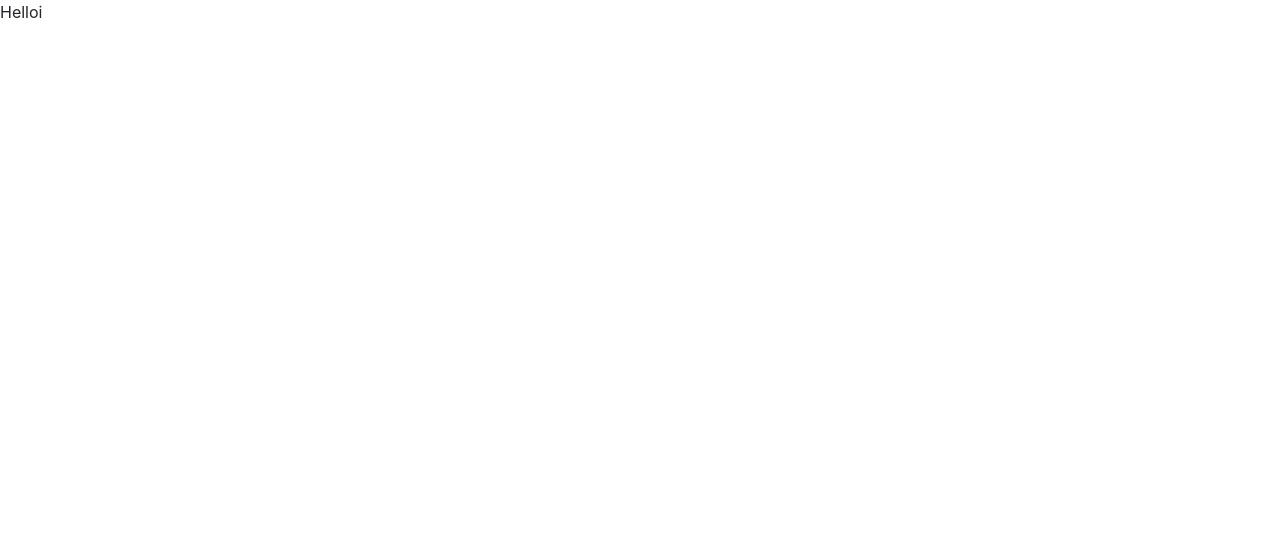
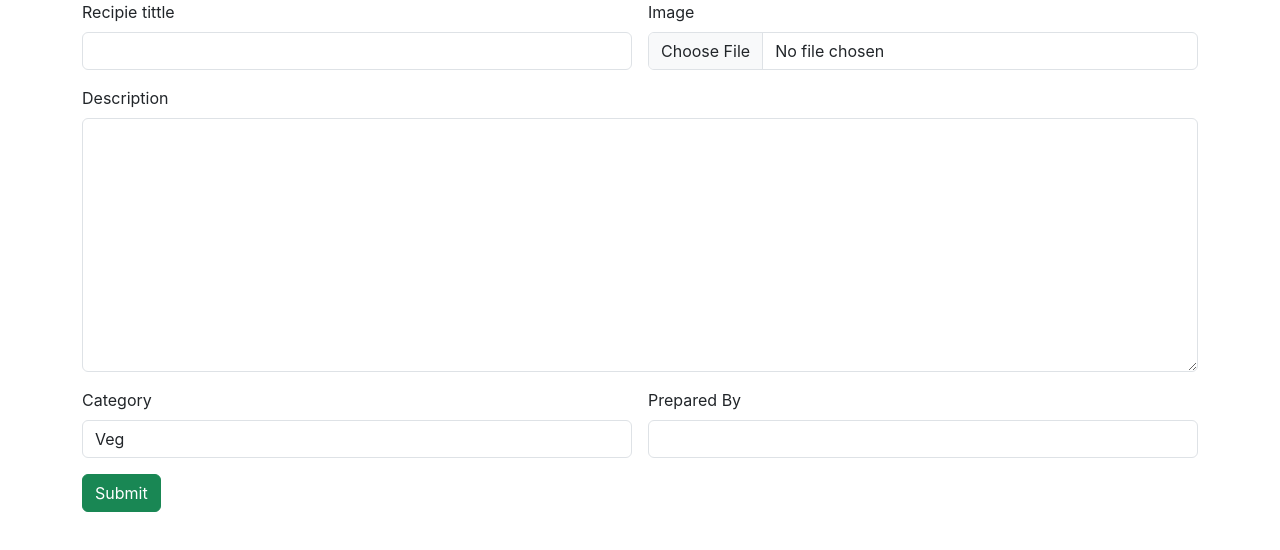
Before and after one commit to Disinia/reciepieapp-frontend, a React (Create React App) app: page / in a window 1280 px wide. Shown: the top 550 px of the page. Built offline with nearby package versions, Linux system fonts and the light colour scheme.

Commit message:
Add Recipie Completed

```diff
--- a/src/App.js
+++ b/src/App.js
@@ -1,10 +1,12 @@
 import logo from './logo.svg';
 import './App.css';
+import Addrecipie from './components/Addrecipie';
 
 function App() {
   return (
     <div>
-      <p>Helloi</p>
+
+      <Addrecipie />
     </div>
   );
 }
--- /dev/null
+++ b/src/components/Addrecipie.jsx
@@ -0,0 +1,48 @@
+import React from 'react'
+
+const Addrecipie = () => {
+  return (
+    <div>
+
+        <div className="container">
+            <div className="row">
+                <div className="col col-12 col-sm-12 col-md-12 col-lg-12 col-xl-12 col-xxl-12">
+<div className="row g-3">
+    <div className="col col-12 col-sm-6 col-md-6 col-lg-6 col-xl-6 col-xxl-6">
+
+        <label htmlFor="" className="form-label">Recipie tittle</label>
+        <input type="text" className="form-control" />
+    </div>
+    <div className="col col-12 col-sm-6 col-md-6 col-lg-6 col-xl-6 col-xxl-6">
+        <label htmlFor="" className="form-label">Image</label>
+        <input type="file" name="" id="" className="form-control" />
+    </div>
+    <div className="col col-12 col-sm-12 col-md-12 col-lg-12 col-xl-12 col-xxl-12">
+        <label htmlFor="" className="form-label">Description</label>
+        <textarea name="" id="" cols="30" rows="10" className="form-control"></textarea>
+
+    </div>
+    <div className="col col-12 col-sm-6 col-md-6 col-lg-6 col-xl-6 col-xxl-6">
+        <label htmlFor="" className="form-label">Category</label>
+        <select name="" id="" className="form-control">
+            <option value="Veg">Veg</option>
+            <option value="Non Veg">Non Veg</option>
+        </select>
+    </div>
+    <div className="col col-12 col-sm-6 col-md-6 col-lg-6 col-xl-6 col-xxl-6">
+        <label htmlFor="" className="form-label">Prepared By</label>
+        <input type="text" className="form-control" />
+    </div>
+    <div className="col col-12 col-sm-6 col-md-6 col-lg-6 col-xl-6 col-xxl-6">
+        <button className="btn btn-success">Submit</button>
+    </div>
+</div>
+
+                </div>
+            </div>
+        </div>
+    </div>
+  )
+}
+
+export default Addrecipie
```
